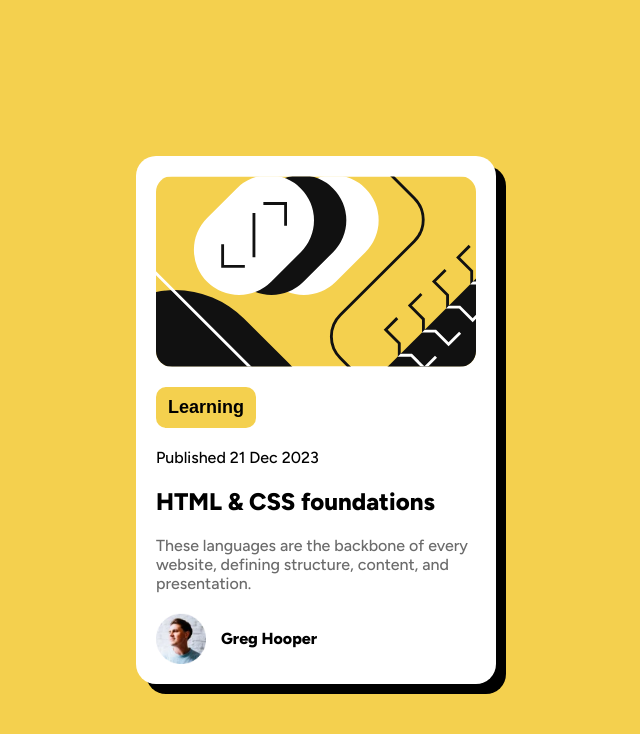
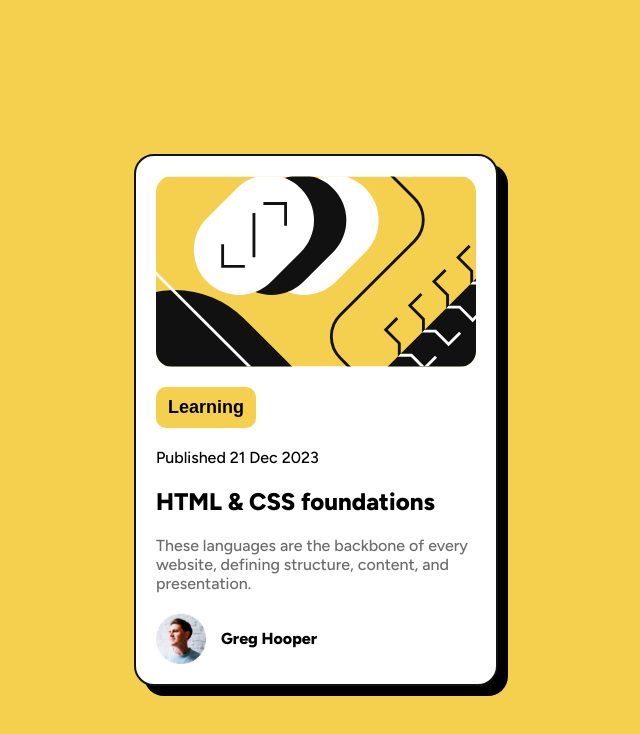
Before and after one commit to meron847/Blog-preview-card, a plain HTML site: page index.html in a window 1280 px wide. Shown: the top 734 px of the page, without its empty margins (344-984 px from the left). Drawn offline with Linux system fonts and the light colour scheme.

Commit message:
added border color

```diff
--- a/index.css
+++ b/index.css
@@ -24,15 +24,12 @@ body{
     justify-content: center;
     border-radius: 20px;
      box-shadow: 10px 10px  hsl(0, 0%, 0%, 5);
+      border: 2px solid hsl(0, 0%, 7%);
 }
 h2{
      font-weight: 800;
      width:350px;
      white-space: nowrap;
-
-
-
-
 }
 .image{
 border-radius: 16px;
```
